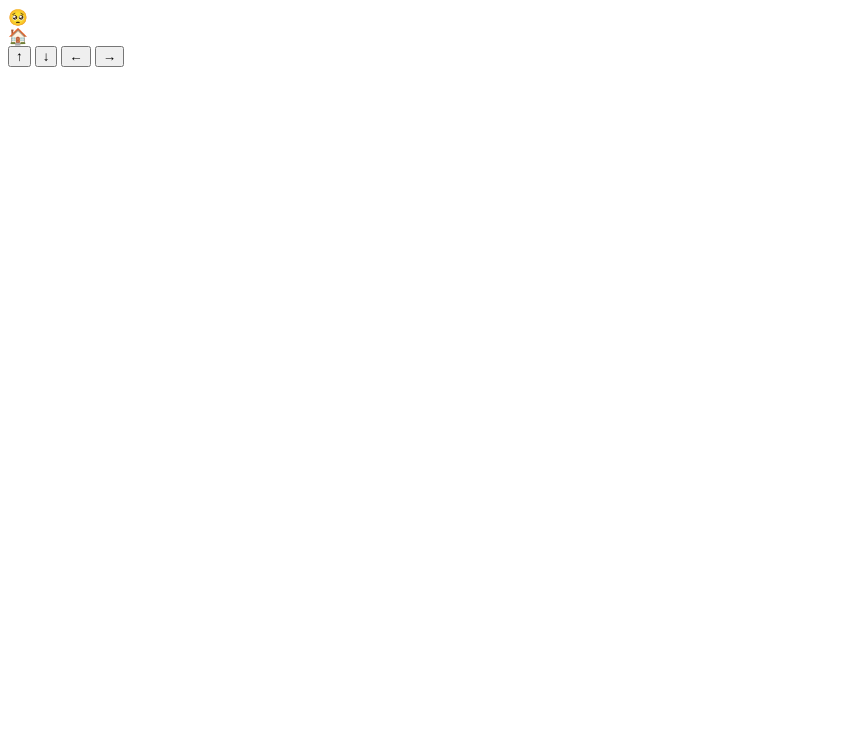
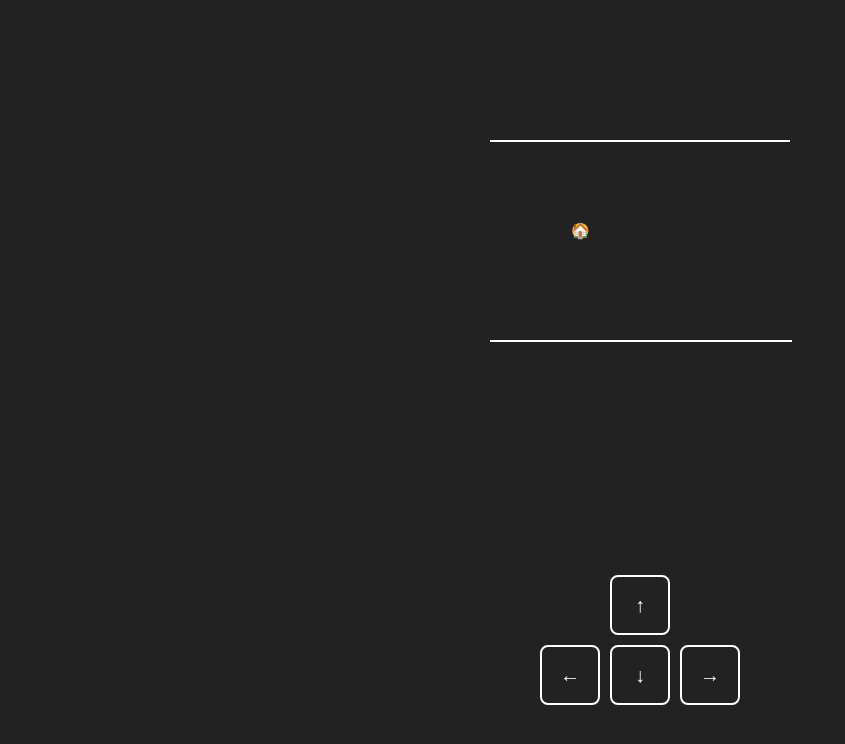
Before and after one commit to mrnickel/thenickels.github.io, a plain HTML site: page index.html in a window 1280 px wide. Shown: the whole page, without its empty margins (0-845 px from the left). Drawn offline with Linux system fonts and the light colour scheme.

Commit message:
bring styles inline

```diff
--- a/index.html
+++ b/index.html
@@ -7,10 +7,168 @@
   <meta name="viewport" content="width=device-width, initial-scale=1, maximum-scale=1, user-scalable=no">
   <title>TheNickels.ca</title>
 
-  <link rel="shortcut icon" type="image/x-icon" href="/favicon.ico">
+  <script type='text/javascript' src='/js.js'></script>
+  <style>
+    body {
+        touch-action: pan-y;
+    }
+    #container {
+        position: absolute;
+        top: 0;
+        left: 0;
+        right: 0;
+        bottom: 0;
+        background: #222;
+        display: grid;
+        grid-template-rows: 60% 40%;
+    }
 
-  <link rel="stylesheet" href="/styles.css">
-  <script type='text/javascript' src='/js.js'></script>
+    #maze {
+        position: absolute;
+        width: 340px;
+        height: 240px;
+        /*background: #39a;
+
+        align-self: center;
+        justify-self: center;
+        place-self: center center;*/
+        top: 30vh;
+        left: 50%;
+        transform: translate(-50%, -50%);
+    }
+
+    .mbox,
+    .controls {
+        height: 100%;
+        background: #222;
+        display: grid;
+    }
+
+    .mbox {
+    }
+
+    .buttons {
+        width: 210px;
+        height: 140px;
+        background: #222;
+        align-self: center;
+        justify-self: center;
+        display: grid;
+        grid-template-rows: 70px 70px;
+        grid-template-columns: 70px 70px 70px;
+    }
+
+    .btn {
+        width: 60px;
+        height: 60px;
+        border: 2px #fff solid;
+        border-bottom: 2px #fff solid;
+        align-self: center;
+        justify-self: center;
+        cursor: pointer;
+        border-radius: 8px;
+        display: grid;
+        /*box-shadow: 4px 4px 10px rgba(255, 255, 255, 0.2);*/
+    }
+    .chevron {
+        height: 20px;
+        width: 20px;
+        align-self: center;
+        justify-self: center;
+        color: #222;
+        font-size: 20px;
+        line-height: 20px;
+        text-align: center;
+        color: #fff;
+    }
+
+    #bu {
+        grid-column-start: 2;
+    }
+    #bd {
+        grid-column-start: 2;
+        grid-row-start: 2;
+    }
+    #bl {
+        grid-column-start: 1;
+        grid-row-start: 2;
+    }
+    #br {
+        grid-column-start: 3;
+        grid-row-start: 2;
+    }
+
+    #thingie,
+    #home {
+        position: absolute;
+        top: 100px;
+        left: 100px;
+        width: 20px;
+        height: 20px;
+        border-radius: 20px;
+        /*background: #39a;
+        transition: all .1s;*/
+    }
+
+    .emo {
+        position: absolute;
+        top: 4px;
+        left: 1px;
+        width: 13px;
+        height: 13px;
+        border-radius: 20px;
+        font-size: 15px;
+        line-height: 15px;
+        text-align: left;
+    }
+
+    .barrier {
+        position: absolute;
+        background: #fff;
+    }
+
+    #top {
+        top: 20px;
+        left: 20px;
+        width: 300px;
+        height: 2px;
+    }
+
+    #bottom {
+        top: 220px;
+        left: 20px;
+        width: 302px;
+        height: 2px;
+    }
+
+    /*style reset*/
+    button {
+        display: inline-block;
+        border: none;
+        padding: none;
+        margin: 0;
+        outline: none;
+        -webkit-appearance: none;
+        -moz-appearance: none;
+        background: none;
+        -webkit-tap-highlight-color: transparent;
+    }
+
+    button:hover,
+    button:focus {
+        -webkit-appearance: none;
+    }
+
+    button:focus {
+        outline: none;
+    }
+
+    button:active {
+        transform: scale(1);
+        -webkit-appearance: none;
+    }
+
+  </style>
 </head>
 
 <body>
```
